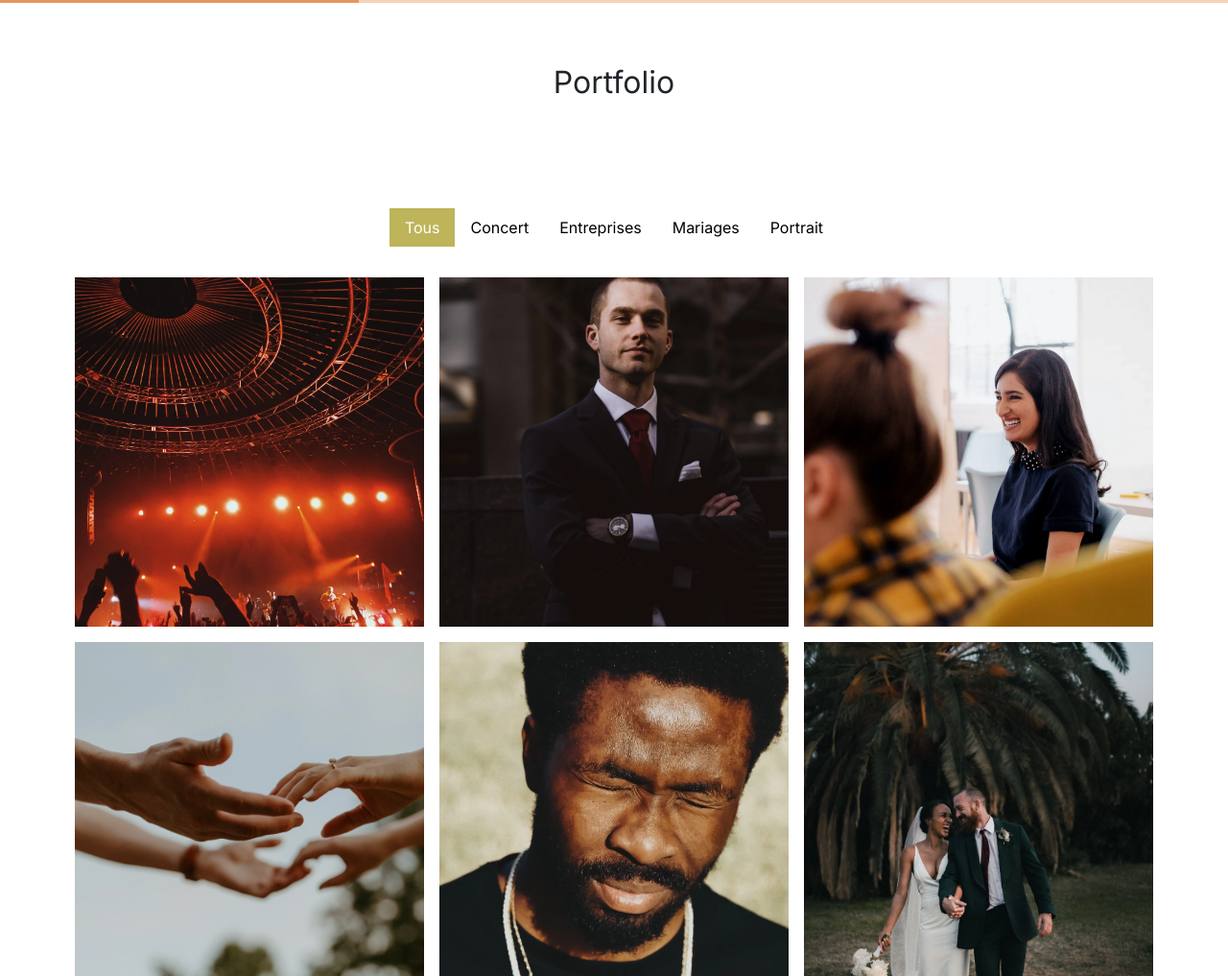
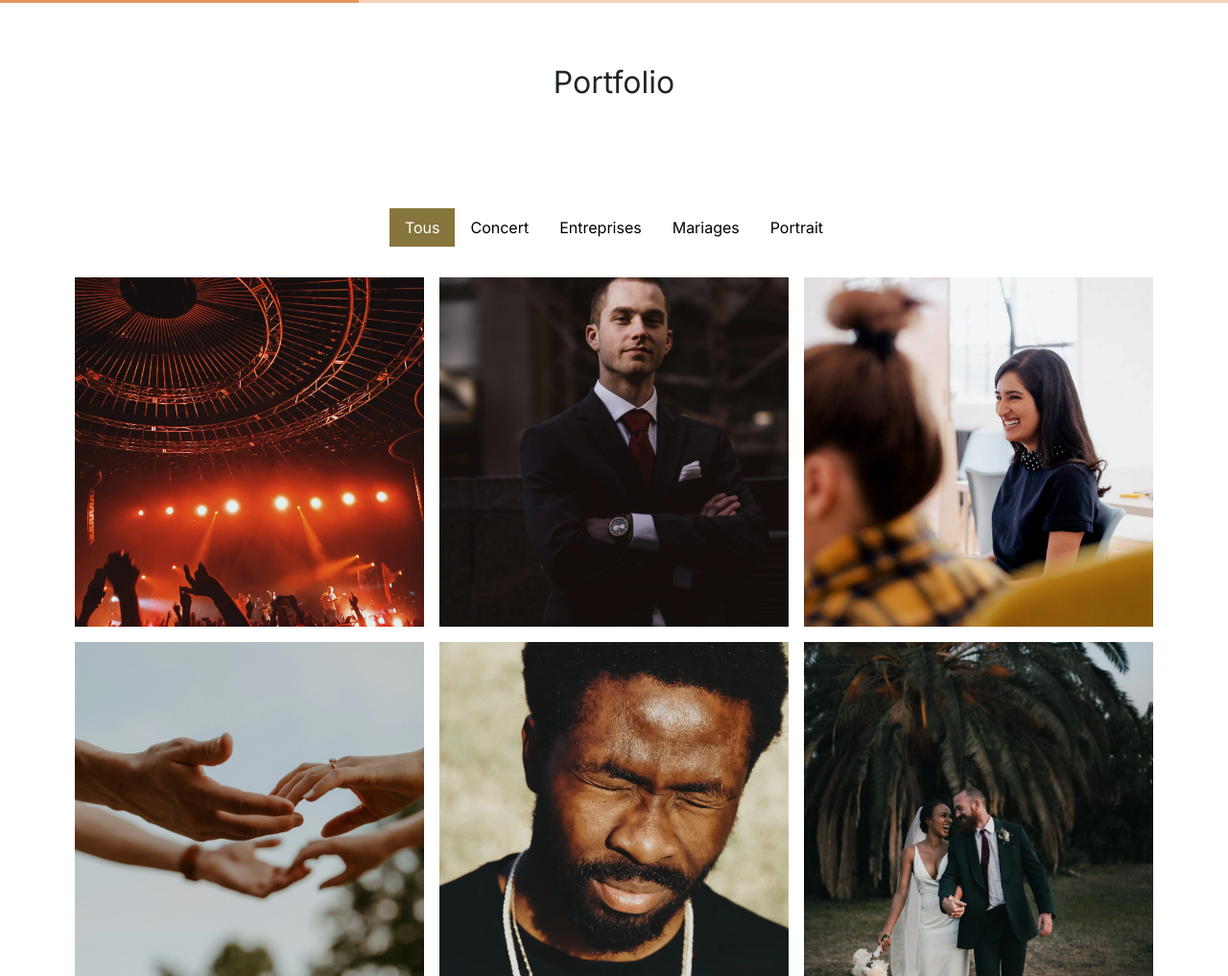
Before and after one commit to IdrissCisse/Projet4OC, a plain HTML site: page index.html in a window 1280 px wide. Shown: the part 1262-2279 px from the top of the page at 96% size. Drawn offline with nearby package versions, Linux system fonts and the light colour scheme.

Commit message:
Ajout d'une balise meta description pour le SEO

```diff
--- a/assets/style.css
+++ b/assets/style.css
@@ -108,7 +108,7 @@ nav a:hover {
 }
 .nav-pills .nav-link.active, .nav-pills .show > .nav-link {
 	color: #fff;
-	background-color: #BEB45A;
+	background-color: #86753C;
 	border-radius:0 ;
 }
 .nav-pills .nav-link {
--- a/index.html
+++ b/index.html
@@ -24,6 +24,7 @@
     <meta name="twitter:description" content="Nina se déplace en Île-de-France pour immortaliser vos événements (Shooting photo,Retouche,Albums photo...)"/>
     <meta name="twitter:image" content="https://idrisscisse.github.io/Projet4OC/assets/images/nina.webp"/>
     <meta name="twitter:url" content="https://idrisscisse.github.io/Projet4OC/"/>
+	<meta name="description" content="Découvrez Nina Carducci, votre photographe événementiel basée à Bordeaux, offrant des shootings photo, retouches et albums personnalisés partout en France. Immortalisez vos moments inoubliables avec un style unique et professionnel.">
 	<script src="./assets/bootstrap/bootstrap.bundle.js"></script>
 	<script src="https://code.jquery.com/jquery-3.4.1.min.js"
 		integrity="sha256-CSXorXvZcTkaix6Yvo6HppcZGetbYMGWSFlBw8HfCJo=" crossorigin="anonymous"></script>
```
